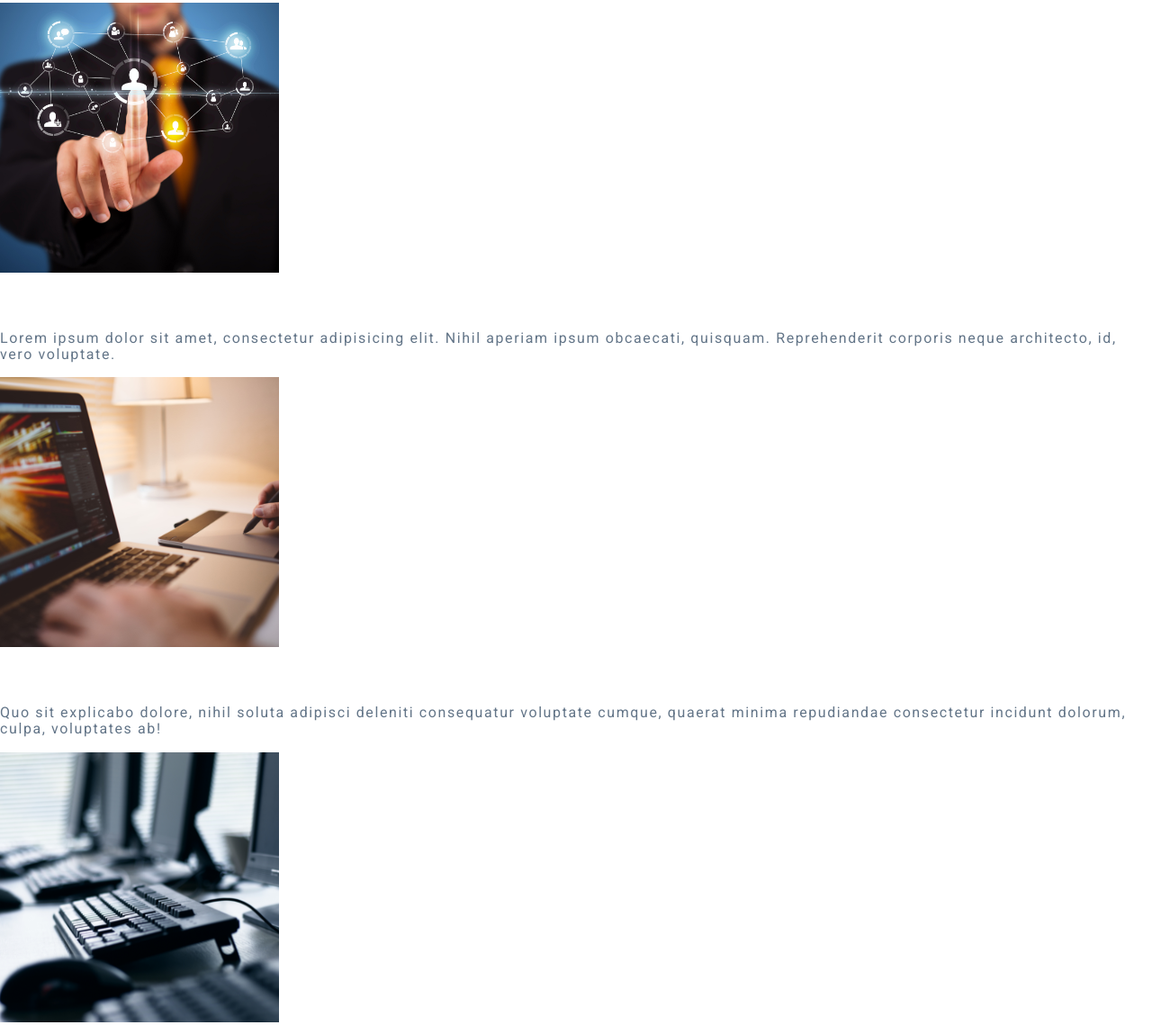
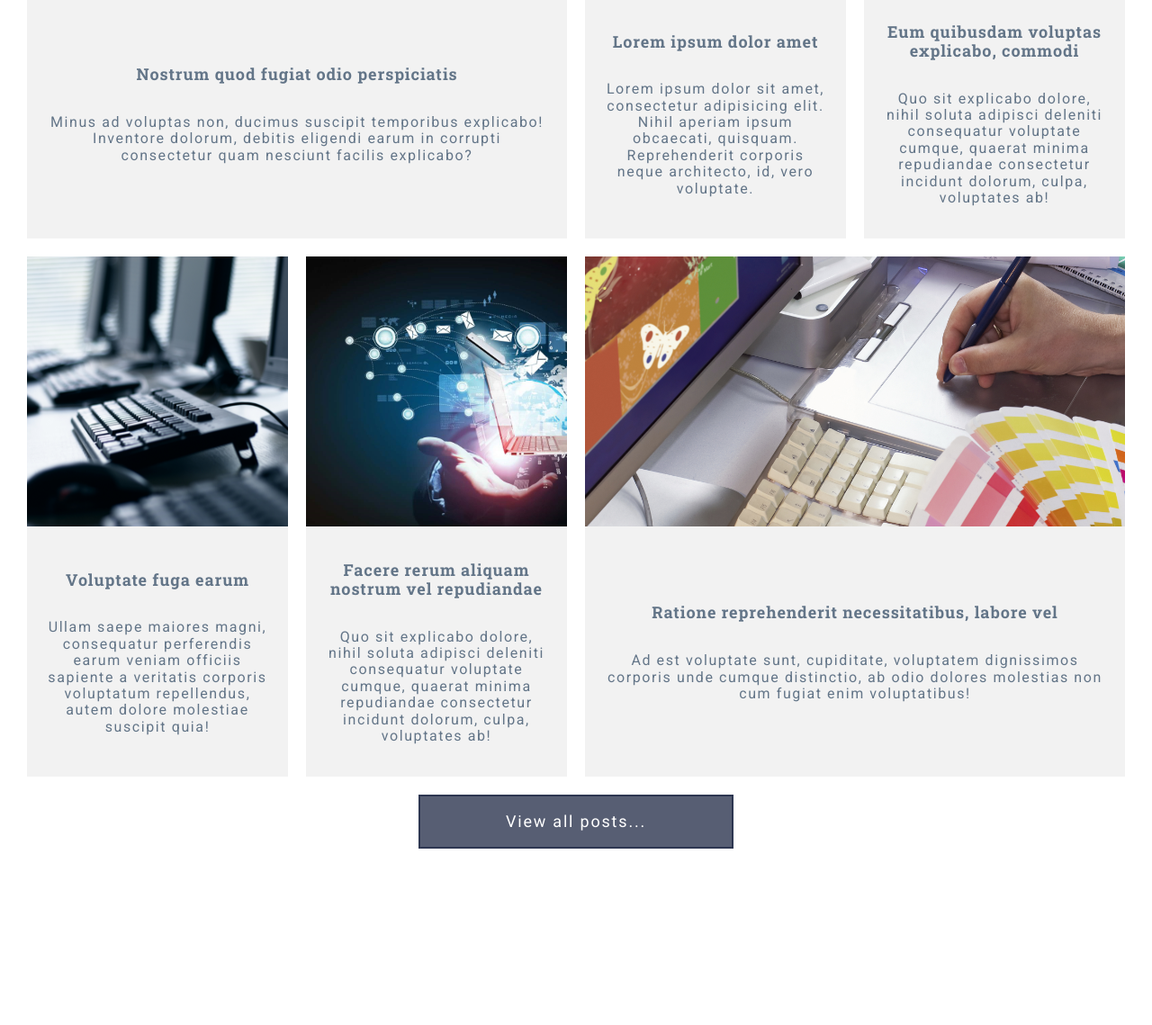
Before and after one commit to NataliaZhurbenko/grid-template1, a website: page index.html in a window 1280 px wide. Shown: the part 3060-4199 px from the top of the page at 90% size. After the commit the page ends 4103 px from the top, so only its background shows below. Drawn offline with Linux system fonts and the light colour scheme.

Commit message:
section posts2

```diff
--- a/assets/scss/sections/_section-posts.scss
+++ b/assets/scss/sections/_section-posts.scss
@@ -0,0 +1,128 @@
+.posts {
+  @extend %section;
+
+  &__container {
+    @extend %container;
+  }
+
+  &__grid {
+    display: grid;
+    padding-bottom: $gap;
+    gap: $gap;
+
+    @include lg-min {
+      grid-template-areas: "p1 p1 p2 p3" "p4 p5 p6 p6";
+      grid-template-columns: repeat(4, 1fr);
+    }
+
+    @include lg-md {
+      grid-template-areas: "p1 p1 p2" "p3 p4 p4" "p5 p5 p6";
+      grid-template-columns: repeat(3, 1fr);
+    }
+
+    @include md {
+      grid-template-areas: "p1 p2" "p3 p4" "p5 p6";
+      grid-template-columns: 1fr 1fr;
+    }
+
+    @include sm {
+      grid-template-areas: "p1" "p2" "p3" "p4" "p5" "p6";
+      grid-template-columns: 1fr;
+    }
+  }
+}
+
+.posts .post-item {
+  transition: background-color 0.5s;
+  background-color: #f2f2f2;
+}
+.post-item:hover {
+  background-color: #d8d8d8;
+}
+.post-item:hover .post-item__image img {
+  transform: scale(1.1);
+}
+.post-item:hover h3 {
+  color: $color-primary;
+}
+.post-item:hover p {
+  color: $color-primary;
+}
+
+.post-item__link {
+  display: grid;
+  overflow: hidden;
+  height: 100%;
+  grid-template-rows: 300px 1fr;
+}
+
+.post-item__image {
+  display: flex;
+  overflow: hidden;
+  align-content: center;
+  justify-content: center;
+  background-color: $color-primary;
+}
+
+.post-item__image img {
+  width: 100%;
+  transition: transform 0.5s;
+  object-fit: cover;
+}
+
+.post-item__caption {
+  display: grid;
+  align-content: center;
+  padding: $gap;
+}
+
+.post-item__caption h3 {
+  transition: color 0.5s;
+  text-align: center;
+  font-family: "Roboto Slab", serif;
+}
+
+h3 {
+  letter-spacing: 0.05em;
+  color: $color-gray;
+  font-size: 1.125rem;
+}
+
+.post-item__caption p {
+  transition: color 0.5s;
+  text-align: center;
+}
+
+p {
+  color: $color-gray;
+}
+
+.posts-actions .btn--primary {
+  @include sm {
+    min-width: 350px;
+  }
+}
+
+.posts-actions {
+  display: flex;
+  justify-content: center;
+}
+
+.post-item:nth-of-type(1) {
+  grid-area: p1;
+}
+.post-item:nth-of-type(2) {
+  grid-area: p2;
+}
+.post-item:nth-of-type(3) {
+  grid-area: p3;
+}
+.post-item:nth-of-type(4) {
+  grid-area: p4;
+}
+.post-item:nth-of-type(5) {
+  grid-area: p5;
+}
+.post-item:nth-of-type(6) {
+  grid-area: p6;
+}
--- a/index.html
+++ b/index.html
@@ -221,9 +221,9 @@
       <div class="posts__container">
         <h2>Some section of posts</h2>
         <div class="posts__grid">
-          <article class="posts-item">
-            <a class="posts-item__link" href="#">
-              <div class="posts-item__image">
+          <article class="post-item">
+            <a class="post-item__link" href="#">
+              <div class="post-item__image">
                 <img src="assets/img/img-post-1.png" alt="post image">
               </div>
               <div class="post-item__caption">
@@ -235,9 +235,9 @@
               </div>
             </a>
           </article>
-          <article class="posts-item">
-            <a class="posts-item__link" href="#">
-              <div class="posts-item__image">
+          <article class="post-item">
+            <a class="post-item__link" href="#">
+              <div class="post-item__image">
                 <img src="assets/img/img-post-2.png" alt="post image">
               </div>
               <div class="post-item__caption">
@@ -250,9 +250,9 @@
             </a>
           </article>
 
-          <article class="posts-item">
-            <a class="posts-item__link" href="#">
-              <div class="posts-item__image">
+          <article class="post-item">
+            <a class="post-item__link" href="#">
+              <div class="post-item__image">
                 <img src="assets/img/img-post-3.png" alt="post image">
               </div>
               <div class="post-item__caption">
@@ -265,9 +265,9 @@
             </a>
           </article>
 
-          <article class="posts-item">
-            <a class="posts-item__link" href="#">
-              <div class="posts-item__image">
+          <article class="post-item">
+            <a class="post-item__link" href="#">
+              <div class="post-item__image">
                 <img src="assets/img/img-post-4.png" alt="post image">
               </div>
               <div class="post-item__caption">
@@ -280,9 +280,9 @@
             </a>
           </article>
 
-          <article class="posts-item">
-            <a class="posts-item__link" href="#">
-              <div class="posts-item__image">
+          <article class="post-item">
+            <a class="post-item__link" href="#">
+              <div class="post-item__image">
                 <img src="assets/img/img-post-5.png" alt="post image">
               </div>
               <div class="post-item__caption">
@@ -295,9 +295,9 @@
             </a>
           </article>
 
-          <article class="posts-item">
-            <a class="posts-item__link" href="#">
-              <div class="posts-item__image">
+          <article class="post-item">
+            <a class="post-item__link" href="#">
+              <div class="post-item__image">
                 <img src="assets/img/img-post-6.png" alt="post image">
               </div>
               <div class="post-item__caption">
@@ -312,7 +312,7 @@
         </div>
 
         <div class="posts-actions">
-          <a class="btn btn--primary" href="#">View all posts...</a>
+          <a class="btn btn--primary" href="">View all posts...</a>
         </div>
       </div>
     </section>
```
Also changed, not shown: assets/css/style.css.
